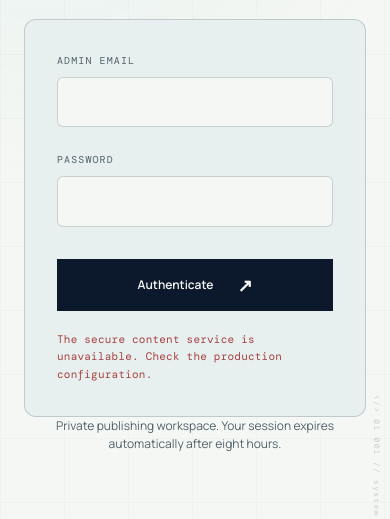
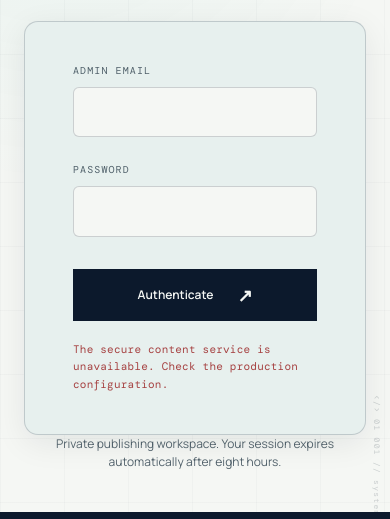
Before and after one commit to BuildWRitesh/Build-With-Ritesh, a website: page admin/index.html in a window 390 px wide. Shown: the part 266-785 px from the top of the page. Drawn offline with Linux system fonts and the light colour scheme; no server answers.

Commit message:
Fix admin page spacing - add proper top/bottom margin and polished login box

```diff
--- a/admin/admin.css
+++ b/admin/admin.css
@@ -1,4 +1,4 @@
-.admin-main { padding: clamp(85px, 10vw, 120px) 0 115px; }
+.admin-main { padding: clamp(85px, 10vw, 120px) 0 115px; display: flex; flex-direction: column; align-items: center; justify-content: center; min-height: calc(100vh - 91px - 100px); }
 .admin-auth { max-width: 620px; margin: 0 auto; display: flex; flex-direction: column; align-items: center; text-align: center; }
 .admin-auth h1, .admin-dashboard h1, .admin-dashboard h2 { margin: 18px 0 20px; font-family: var(--display-font); font-size: clamp(58px, 8vw, 110px); letter-spacing: -.075em; line-height: .88; }
 .admin-auth h1 em, .admin-dashboard h1 em, .admin-dashboard h2 em { color: var(--brand-accent); font-style: normal; }
@@ -69,10 +69,10 @@
 .admin-page .form-status { min-height: 1.3em; color: var(--brand-accent); font-family: var(--mono-font); font-size: 10px; letter-spacing: .04em; }
 .admin-page .form-status.is-error { color: #a64242; }
 .admin-page [hidden] { display: none !important; }
-.admin-main { padding-top: clamp(42px,6vw,78px); padding-bottom: 76px; }
+.admin-main { padding-top: clamp(60px,8vw,100px); padding-bottom: clamp(60px,8vw,100px); }
 .admin-auth { max-width: 860px; }
 .admin-auth h1,.admin-dashboard__head h2 { font-size: clamp(38px,5.3vw,70px); line-height: 1.06; text-wrap: wrap; letter-spacing: -.05em; }
-.admin-auth .admin-form { max-width: 520px; padding: 32px; border: 1px solid var(--brand-border); background: var(--brand-surface); border-radius: 12px; }
+.admin-auth .admin-form { max-width: 520px; padding: 40px 48px; border: 1px solid var(--brand-border); background: var(--brand-surface); border-radius: 14px; box-shadow: 0 8px 32px rgba(12,25,44,.08); }
 .admin-lede { max-width: 600px; font-size: 16px; margin-bottom: 24px; }
 .admin-stats { margin-block: 24px; }
 .admin-stats>div { transition: background .2s ease; }
@@ -96,7 +96,7 @@
   .admin-post-list { max-height: 300px; }
 }
 @media (max-width: 700px) {
-  .admin-main { padding-top: 38px; }
+  .admin-main { padding-top: clamp(40px,8vw,70px); padding-bottom: clamp(40px,8vw,70px); min-height: calc(100vh - 76px - 100px); }
   .admin-dashboard__head { align-items: flex-start; flex-direction: column; }
   .admin-dashboard__actions { width: 100%; justify-content: space-between; padding-bottom: 0; }
   .admin-stats { grid-template-columns: repeat(3,minmax(0,1fr)); }
```
